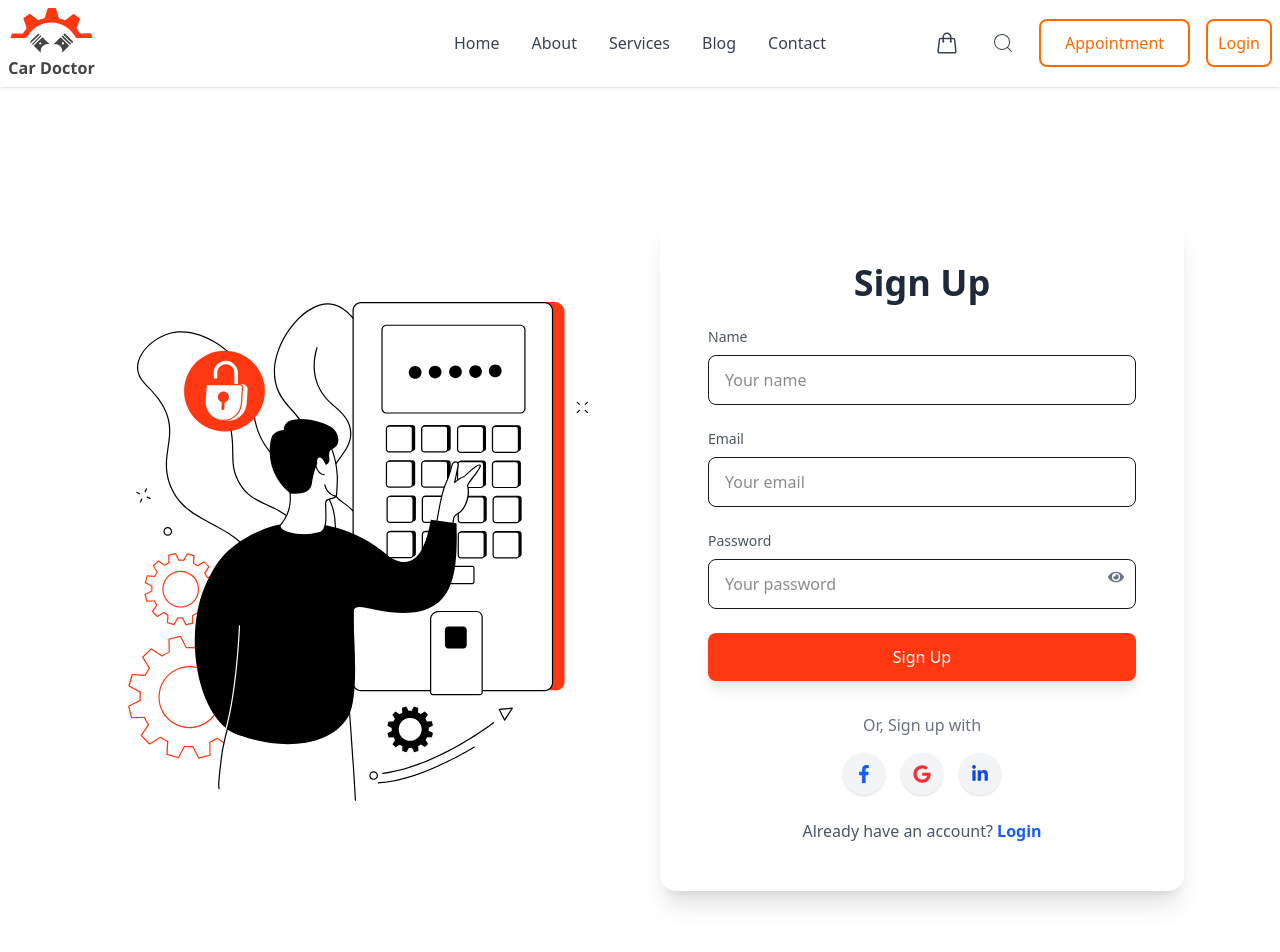
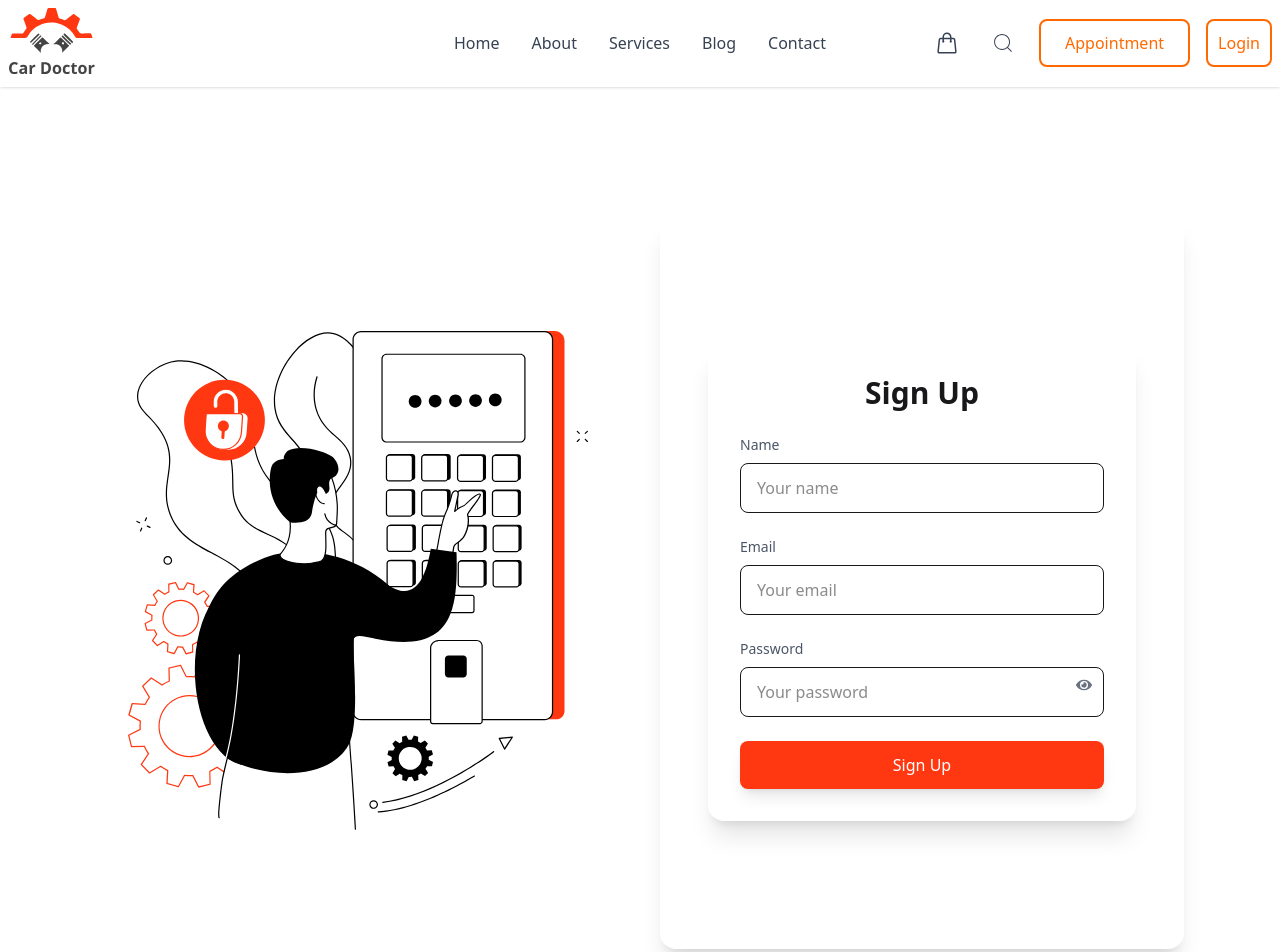
Before and after one commit to tuhin360/car-doctor, a Next.js app: page /register in a window 1280 px wide. Shown: the top 952 px of the page. Built offline with nearby package versions, Linux system fonts and the light colour scheme.

Commit message:
register user functionality added

```diff
--- a/package.json
+++ b/package.json
@@ -9,6 +9,7 @@
     "lint": "next lint"
   },
   "dependencies": {
+    "bcrypt": "^6.0.0",
     "mongodb": "^6.18.0",
     "next": "15.4.7",
     "react": "19.1.0",
--- a/pnpm-workspace.yaml
+++ b/pnpm-workspace.yaml
@@ -1,4 +1,5 @@
 onlyBuiltDependencies:
   - '@tailwindcss/oxide'
+  - bcrypt
   - sharp
   - unrs-resolver
--- /dev/null
+++ b/src/app/api/auth/register/route.js
@@ -0,0 +1,49 @@
+import clientPromise from "@/lib/mongodb";
+import bcrypt from "bcrypt";
+
+export async function POST(request) {
+  try {
+    const { name, email, password } = await request.json();
+
+    if (!name || !email || !password) {
+      return new Response(JSON.stringify({ error: "All fields required" }), {
+        status: 400,
+        headers: { "Content-Type": "application/json" },
+      });
+    }
+
+    const client = await clientPromise;
+    const db = client.db(process.env.DB_NAME);
+
+    // Check duplicate email
+    const existingUser = await db.collection("users").findOne({ email });
+    if (existingUser) {
+      return new Response(JSON.stringify({ error: "Email already exists" }), {
+        status: 400,
+        headers: { "Content-Type": "application/json" },
+      });
+    }
+
+    // Hash password
+    const hashedPassword = await bcrypt.hash(password, 10);
+
+    // Insert user
+    const result = await db.collection("users").insertOne({
+      name,
+      email,
+      password: hashedPassword,
+      createdAt: new Date(),
+    });
+
+    return new Response(
+      JSON.stringify({ success: true, userId: result.insertedId }),
+      { status: 201, headers: { "Content-Type": "application/json" } }
+    );
+  } catch (err) {
+    console.error(err);
+    return new Response(JSON.stringify({ error: "Registration failed" }), {
+      status: 500,
+      headers: { "Content-Type": "application/json" },
+    });
+  }
+}
--- /dev/null
+++ b/src/app/register/components/RegisterForm.jsx
@@ -0,0 +1,70 @@
+"use client";
+import { useState } from "react";
+import { FaEye, FaEyeSlash } from "react-icons/fa";
+
+export default function RegisterForm() {
+  const [showPassword, setShowPassword] = useState(false);
+
+  const handleSubmit = async (e) => {
+    e.preventDefault();
+    const form = e.target;
+    const name = form.name.value;
+    const email = form.email.value;
+    const password = form.password.value;
+
+    try {
+      const res = await fetch("/api/auth/register", {
+        method: "POST",
+        headers: { "Content-Type": "application/json" },
+        body: JSON.stringify({ name, email, password }),
+      });
+
+      const data = await res.json();
+
+      if (res.ok) {
+        alert("User registered successfully!");
+        form.reset();
+      } else {
+        alert(data.error);
+      }
+    } catch (err) {
+      console.error("Registration error:", err);
+    }
+  };
+
+  return (
+    <div className="max-w-md mx-auto my-20 bg-white p-8 rounded-2xl shadow-xl">
+      <h1 className="text-3xl font-bold text-center mb-6">Sign Up</h1>
+
+      <form onSubmit={handleSubmit} className="space-y-6">
+        <div>
+          <label htmlFor="name" className="block text-sm font-medium text-gray-600 mb-2">Name</label>
+          <input type="text" id="name" name="name" placeholder="Your name"
+            className="w-full px-4 py-3 border rounded-lg focus:ring-2 focus:ring-blue-500 focus:outline-none" required />
+        </div>
+
+        <div>
+          <label htmlFor="email" className="block text-sm font-medium text-gray-600 mb-2">Email</label>
+          <input type="email" id="email" name="email" placeholder="Your email"
+            className="w-full px-4 py-3 border rounded-lg focus:ring-2 focus:ring-blue-500 focus:outline-none" required />
+        </div>
+
+        <div className="relative">
+          <label htmlFor="password" className="block text-sm font-medium text-gray-600 mb-2">Password</label>
+          <input type={showPassword ? "text" : "password"} id="password" name="password"
+            className="w-full px-4 py-3 border rounded-lg focus:ring-2 focus:ring-blue-500 focus:outline-none"
+            placeholder="Your password" required />
+          <button type="button" className="absolute right-3 top-[38px] text-gray-500"
+            onClick={() => setShowPassword(!showPassword)}>
+            {showPassword ? <FaEyeSlash /> : <FaEye />}
+          </button>
+        </div>
+
+        <button type="submit"
+          className="w-full bg-[#FF3811] hover:bg-[#f53610] text-white px-6 py-3 rounded-lg font-medium shadow-lg hover:shadow-xl cursor-pointer">
+          Sign Up
+        </button>
+      </form>
+    </div>
+  );
+}
--- a/src/app/register/page.jsx
+++ b/src/app/register/page.jsx
@@ -1,18 +1,8 @@
-"use client";
 import Image from "next/image";
-import Link from "next/link";
-import { useState } from "react";
-import {
-  FaFacebookF,
-  FaGoogle,
-  FaLinkedinIn,
-  FaEye,
-  FaEyeSlash,
-} from "react-icons/fa";
+
+import RegisterForm from "./components/RegisterForm";
 
 const SignupPage = () => {
-  const [showPassword, setShowPassword] = useState(false);
-
   return (
     <div className="grid grid-cols-1 md:grid-cols-2 my-20 md:my-32 px-4 md:px-16 lg:px-24 gap-10 items-center">
       {/* Left Side - Image */}
@@ -28,104 +18,7 @@ const SignupPage = () => {
 
       {/* Right Side - Signup Form */}
       <div className="bg-white shadow-xl rounded-2xl p-8 md:p-12 w-full">
-        <h1 className="text-3xl md:text-4xl font-bold text-gray-800 mb-6 text-center">
-          Sign Up
-        </h1>
-
-        <form className="space-y-6">
-          {/* Name */}
-          <div>
-            <label
-              htmlFor="name"
-              className="block text-sm font-medium text-gray-600 mb-2"
-            >
-              Name
-            </label>
-            <input
-              type="text"
-              id="name"
-              placeholder="Your name"
-              className="w-full px-4 py-3 border rounded-lg focus:ring-2 focus:ring-blue-500 focus:outline-none"
-              required
-            />
-          </div>
-
-          {/* Email */}
-          <div>
-            <label
-              htmlFor="email"
-              className="block text-sm font-medium text-gray-600 mb-2"
-            >
-              Email
-            </label>
-            <input
-              type="email"
-              id="email"
-              placeholder="Your email"
-              className="w-full px-4 py-3 border rounded-lg focus:ring-2 focus:ring-blue-500 focus:outline-none"
-              required
-            />
-          </div>
-
-          {/* Password */}
-          <div className="relative">
-            <label
-              htmlFor="password"
-              className="block text-sm font-medium text-gray-600 mb-2"
-            >
-              Password
-            </label>
-            <input
-              type={showPassword ? "text" : "password"}
-              id="password"
-              placeholder="Your password"
-              className="w-full px-4 py-3 border rounded-lg focus:ring-2 focus:ring-blue-500 focus:outline-none"
-              required
-            />
-            <button
-              type="button"
-              className="absolute right-3 top-[38px] text-gray-500"
-              onClick={() => setShowPassword(!showPassword)}
-            >
-              {showPassword ? <FaEyeSlash /> : <FaEye />}
-            </button>
-          </div>
-
-          {/* Sign up button */}
-          <button
-            type="submit"
-            className="w-full bg-[#FF3811] hover:bg-[#f53610] text-white px-6 py-3 rounded-lg font-medium shadow-lg hover:shadow-xl cursor-pointer"
-          >
-            Sign Up
-          </button>
-        </form>
-
-        {/* Or sign up with */}
-        <div className="mt-8">
-          <p className="text-center text-gray-500 mb-4">Or, Sign up with</p>
-          <div className="flex justify-center gap-4">
-            <button className="bg-gray-100 p-3 rounded-full hover:scale-110 transition cursor-pointer shadow-sm">
-              <FaFacebookF className="text-blue-600 text-lg" />
-            </button>
-            <button className="bg-gray-100 p-3 rounded-full hover:scale-110 transition cursor-pointer shadow-sm">
-              <FaGoogle className="text-red-500 text-lg" />
-            </button>
-            <button className="bg-gray-100 p-3 rounded-full hover:scale-110 transition cursor-pointer shadow-sm">
-              <FaLinkedinIn className="text-blue-700 text-lg" />
-            </button>
-          </div>
-        </div>
-
-        {/* Already have account */}
-        <p className="text-center text-gray-600 mt-6">
-          Already have an account?{" "}
-          <Link
-            href="/login"
-            className="text-blue-600 hover:underline font-semibold"
-          >
-            Login
-          </Link>
-        </p>
+        <RegisterForm />
       </div>
     </div>
   );
--- a/src/components/Footer.jsx
+++ b/src/components/Footer.jsx
@@ -21,6 +21,7 @@ const Footer = () => {
             alt="Company Logo"
             width={141}
             height={115}
+            priority
             className="mb-2"
           />
           <h2 className="font-bold text-2xl text-center md:ml-4">Car Doctor</h2>
```
Also changed, not shown: src/app/api/popular-products/route.js (+0 -22 lines), 1 other file (tests, documents, lock files or other folders).
